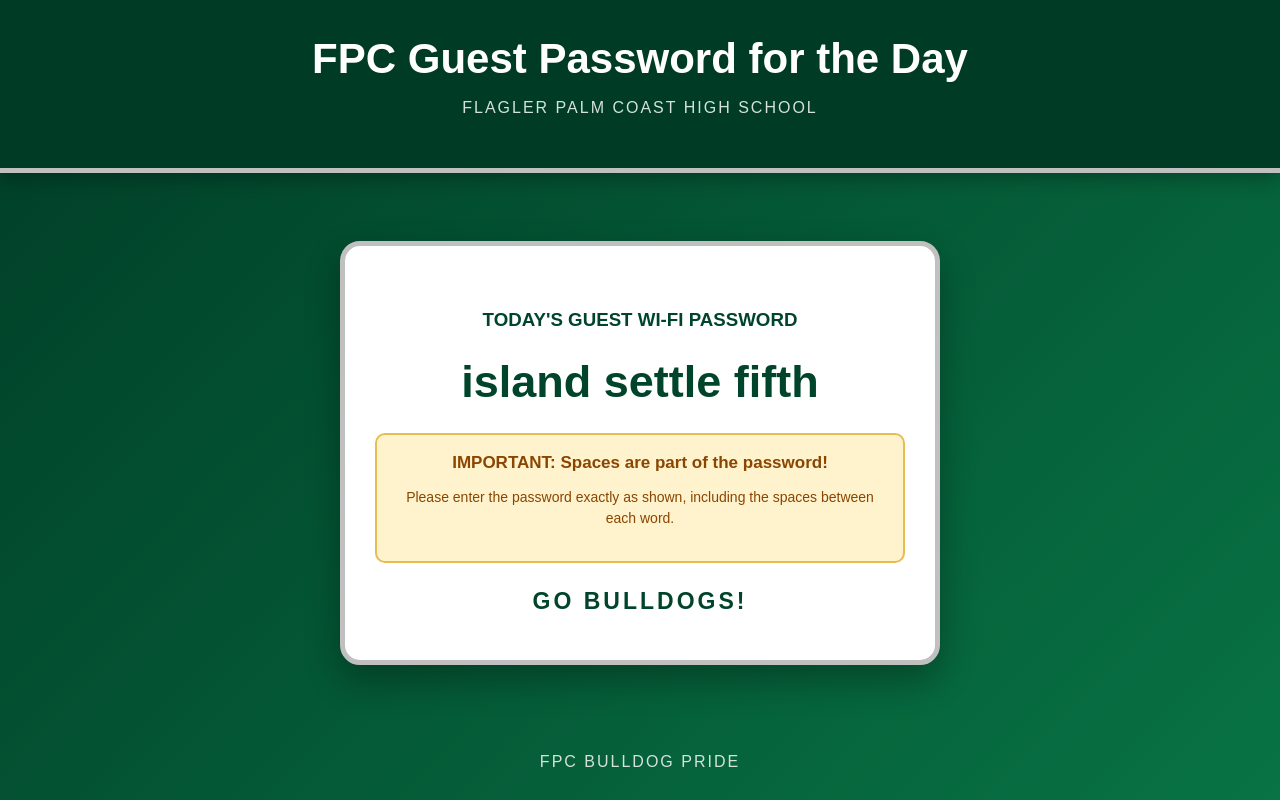
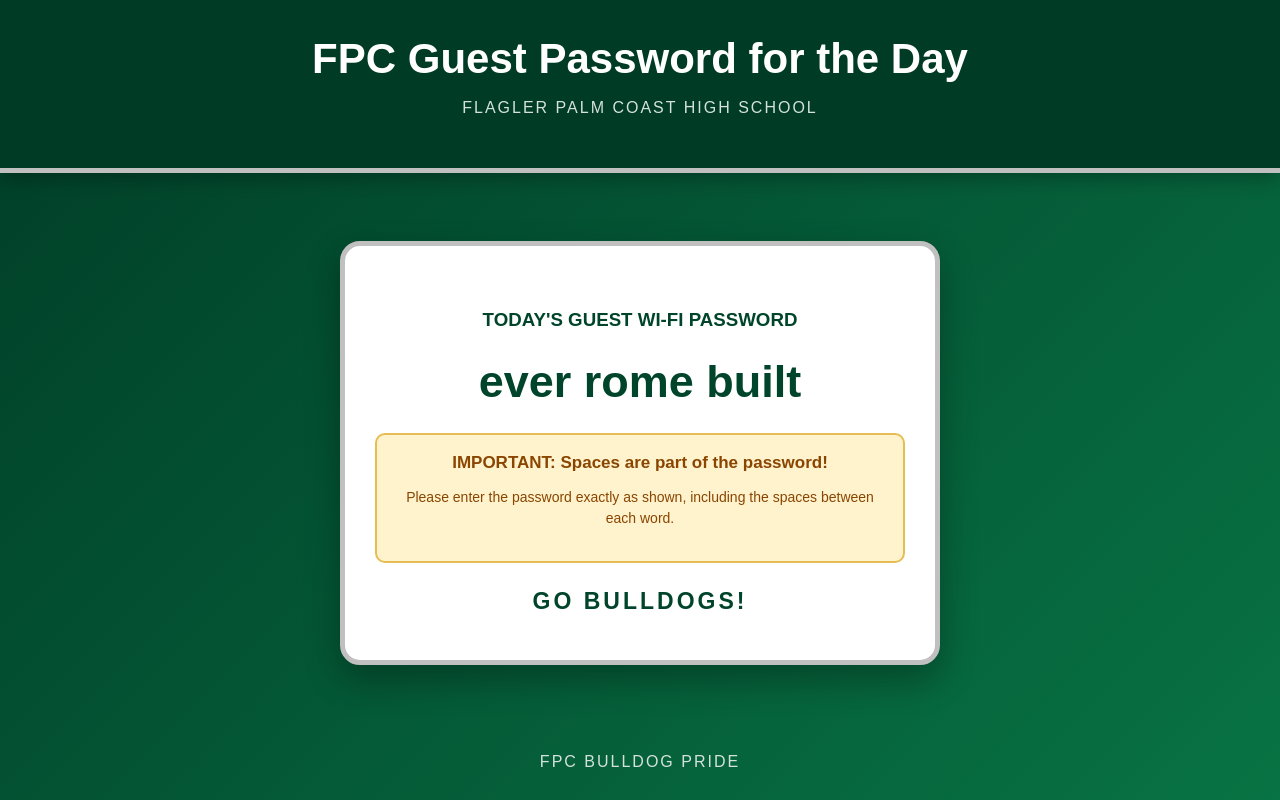
Before and after one commit to martinezr-netizen/FPC-GUEST, a plain HTML site: page index.html in a window 1280 px wide. Drawn offline with Linux system fonts and the light colour scheme.

Commit message:
Update index.html

```diff
--- a/index.html
+++ b/index.html
@@ -109,7 +109,7 @@
 
             <h3>TODAY'S GUEST WI-FI PASSWORD</h3>
 
-            <h2 class="password">island settle fifth</h2>
+            <h2 class="password">ever rome built</h2>
 
             <div class="notice">
                 <strong>
```
